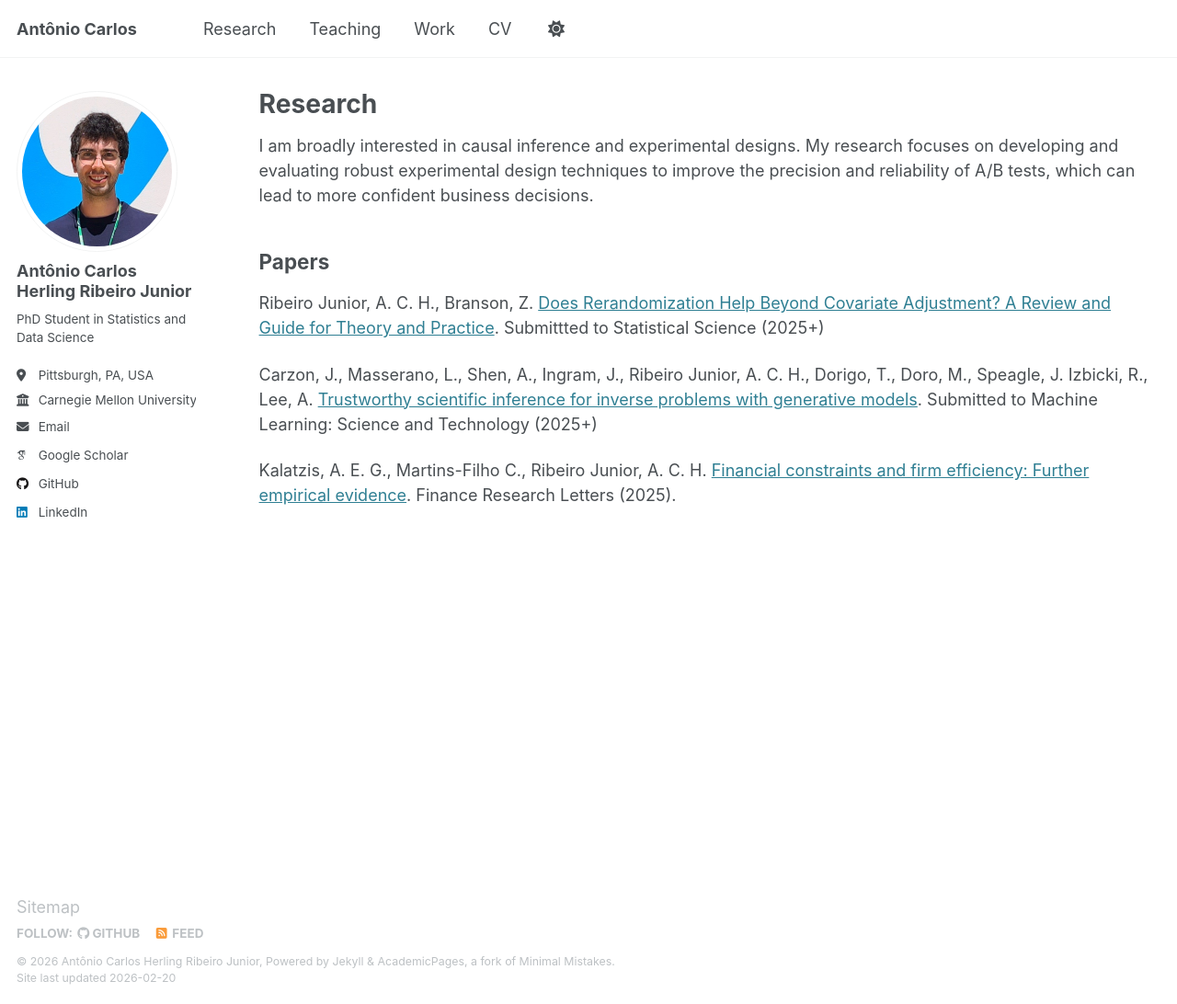
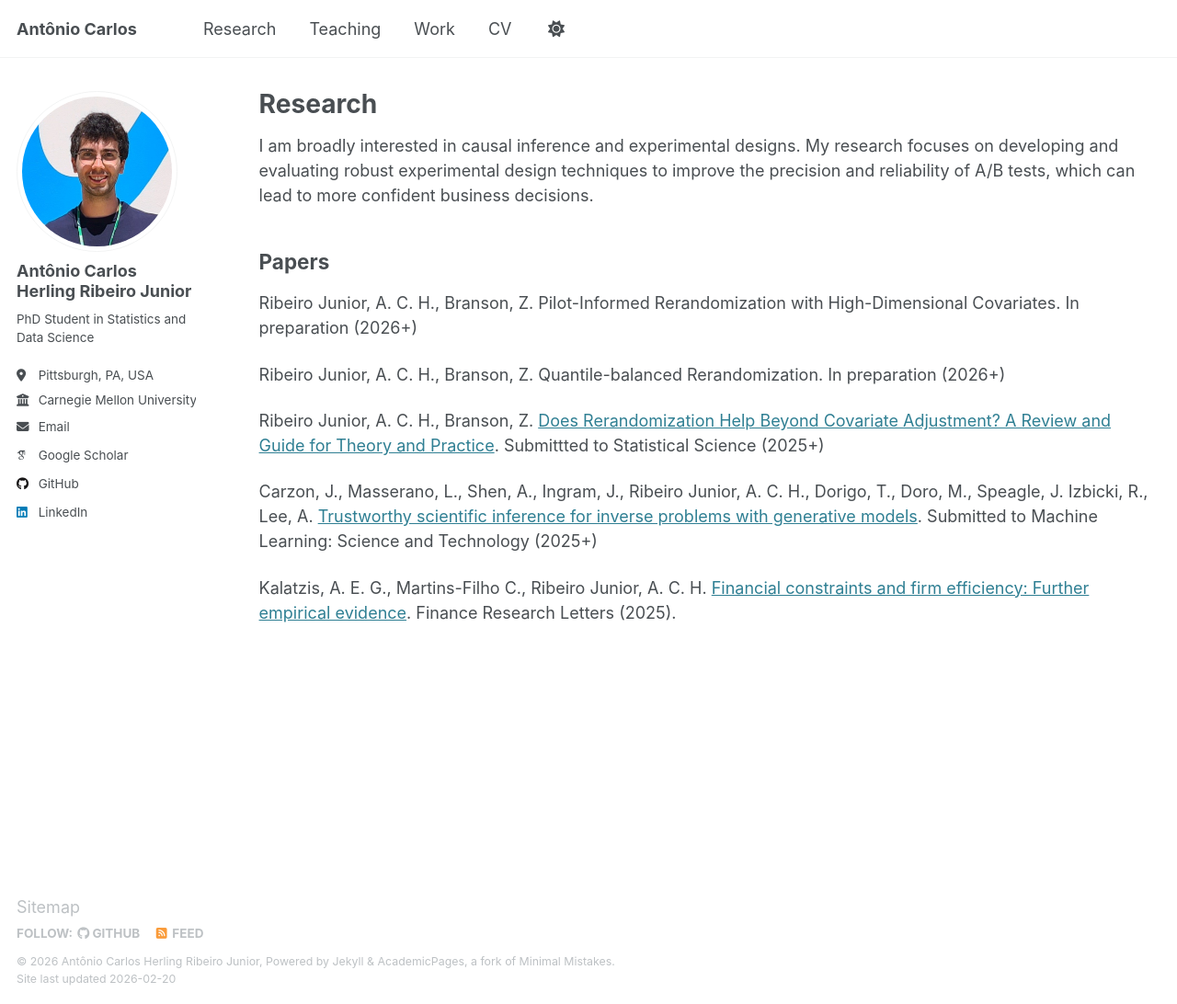
Before and after one commit to antonioherling/antonioherling.github.io, a Jekyll site: the page built from _pages/research.md, in a window 1280 px wide and 1092 px high. Shown: the whole window at 92% size. Built offline with Jekyll 4.4.1, drawn with Linux system fonts in a browser that asks for light colours; some web fonts are replaced.

Commit message:
Update research.md

```diff
--- a/_pages/research.md
+++ b/_pages/research.md
@@ -11,6 +11,10 @@ I am broadly interested in causal inference and experimental designs. My researc
 
 Papers
 ------
+
+Ribeiro Junior, A. C. H., Branson, Z. Pilot-Informed Rerandomization with High-Dimensional Covariates. In preparation (2026+)
+
+Ribeiro Junior, A. C. H., Branson, Z. Quantile-balanced Rerandomization. In preparation (2026+)
 
 Ribeiro Junior, A. C. H., Branson, Z. [Does Rerandomization Help Beyond Covariate Adjustment? A Review and Guide for Theory and Practice](https://arxiv.org/abs/2512.05290). Submittted to Statistical Science (2025+)
 
```
